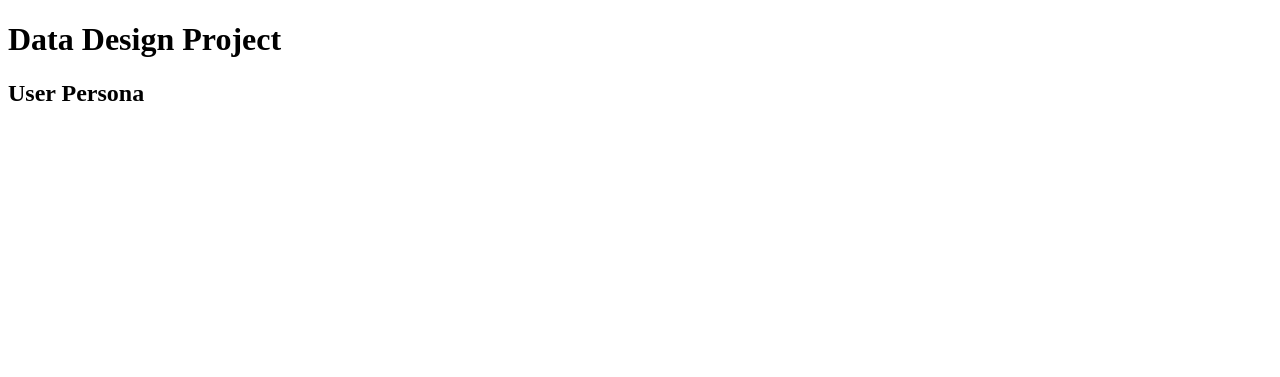
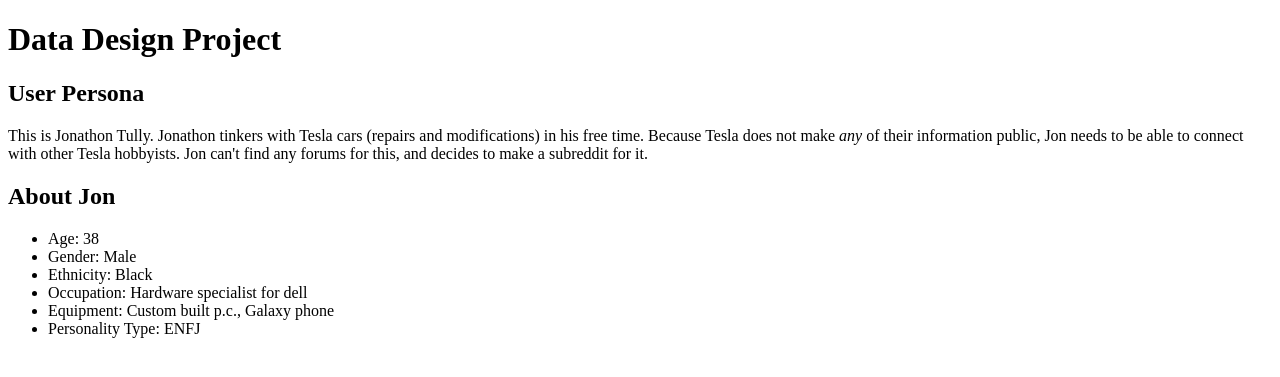
Before and after one commit to dillonginsburg/Data-Design, a PHP site: page / in a window 1280 px wide. Shown: the top 377 px of the page. Run offline with PHP 8.4, Linux system fonts and the light colour scheme.

Commit message:
2nd commit data design

```diff
--- a/index.php
+++ b/index.php
@@ -8,6 +8,18 @@
 	<body>
 		<h1>Data Design Project</h1>
 		<h2>User Persona</h2>
+			<p>This is Jonathon Tully. Jonathon tinkers with Tesla cars (repairs and modifications) in his free time.
+				Because Tesla does not make <em>any</em> of their information public, Jon needs to be able to connect with
+				other Tesla hobbyists. Jon can't find any forums for this, and decides to make a subreddit for it.
+			</p>
 
+		<h2>About Jon</h2>
+			<ul><li>Age: 38</li>
+				<li>Gender: Male</li>
+				<li>Ethnicity: Black</li>
+				<li>Occupation: Hardware specialist for dell</li>
+				<li>Equipment: Custom built p.c., Galaxy phone</li>
+				<li>Personality Type: ENFJ</li>
+				</ul>
 	</body>
 </html>
```
